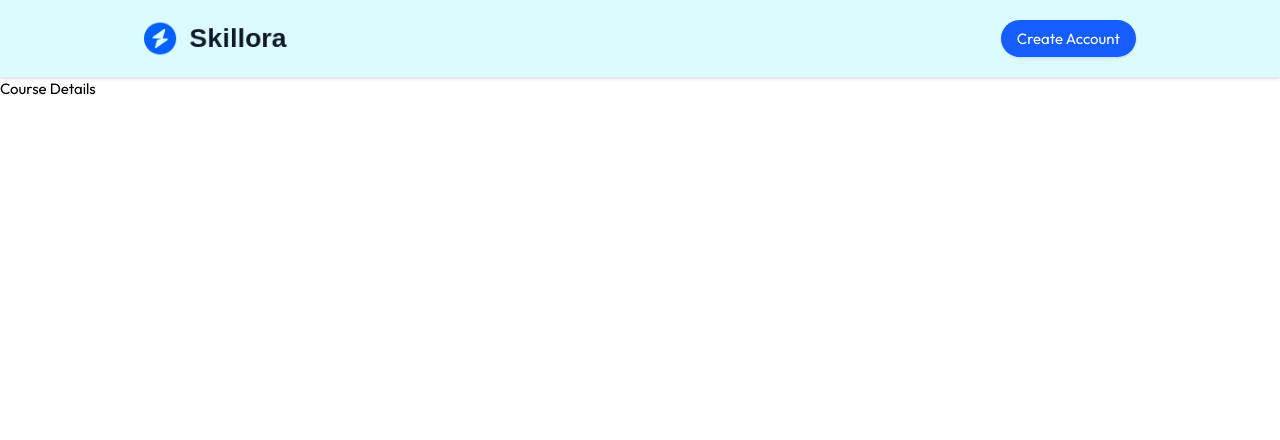
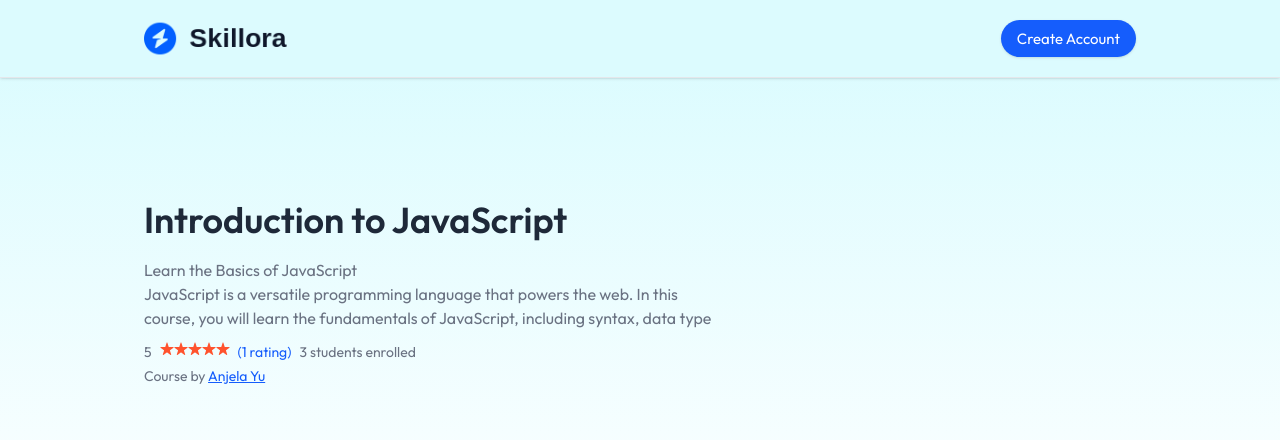
Before and after one commit to HarithaGeemal/React-LMS-System, a React (Vite) app in the folder frontend/: page /course/605c72efb3f1c2b1f8e4e1a1 in a window 1280 px wide. Shown: the top 440 px of the page. Built offline with nearby package versions, Linux system fonts and the light colour scheme; no server answers.

Commit message:
Added styles on course details page

```diff
--- a/frontend/src/components/student/CourseCard.jsx
+++ b/frontend/src/components/student/CourseCard.jsx
@@ -13,7 +13,7 @@ const CourseCard = ({ course }) => {
             <img className="w-full" src={course.courseThumbnail} alt="" />
             <div className="p-3 text-left">
                 <h3 className="text-base font-semibold">{course.courseTitle}</h3>
-                <p className="text-gray-500">{course.educator.name}</p>
+                <p className="text-gray-500">Anjela yu</p>
 
                 <div className="flex item-center space-x-2">
                     <p>{calculateRating(course)}</p>
--- a/frontend/src/pages/student/CourseDetails.jsx
+++ b/frontend/src/pages/student/CourseDetails.jsx
@@ -1,11 +1,71 @@
-import React from 'react';
+import React, { use } from 'react';
+import { useContext, useEffect, useState } from 'react';
+import { AppContext } from '../../context/AppContext';
+import { useParams } from 'react-router-dom';
+import Loading from '../../components/student/Loading';
+import Footer from '../../components/student/Footer';
+import { assets } from '../../assets/assets';
 
 const CourseDetails = () => {
-    return (
-        <div>
-            <h1>Course Details</h1>
-        </div>
-    )
+
+    const { id } = useParams();
+    const [courseData, setCourseData] = useState(null);
+
+    const { allCourses,calculateRating } = useContext(AppContext);
+
+    const fetchCourseData = async () => {
+        const Findcourse = allCourses.find(course => course._id === id);
+        setCourseData(Findcourse);
+    }
+
+    useEffect(() => {
+        if (!allCourses || allCourses.length === 0) return;
+
+        const foundCourse = allCourses.find(
+            course => String(course._id) === String(id)
+        );
+
+        setCourseData(foundCourse || null);
+
+    }, [allCourses, id])
+
+    return courseData ? (
+        <>
+            <div className='flex md:flex-row flex-col-reverse gap-10 relative items-start
+        justify-between md:px-36 px-8 md:pt-30 pt-20 text-left'>
+
+                <div className='absolute top-0 left-0 w-full h-section-height z-1
+            bg-gradient-to-b from-cyan-100/70'></div>
+
+                {/* left collumn */}
+                <div className='max-w-xl z-10 text-gray-500'>
+                    <h1 className='md:text-course-details-heading-large text-course-details-heading-small font-semibold text-gray-800'>{courseData.courseTitle}</h1>
+                    <p className='pt-4 md:text-base text-sm'
+                        dangerouslySetInnerHTML={{ __html: courseData.courseDescription.slice(0, 200) }}>
+                    </p>
+
+                    {/* review and rating */}
+
+                    <div className="flex item-center space-x-2 pt-3 pb-1 text-sm">
+                        <p>{calculateRating(courseData)}</p>
+
+                        <div className="flex">
+                            {[...Array(5)].map((_, i) => (
+                                <img className="w-3.5 h-3.5" key={i} src={i < Math.floor(calculateRating(courseData)) ? assets.star : assets.star_blank} alt="star" />
+                            ))}
+                        </div>
+                        <p className="text-blue-600">({courseData.courseRatings.length} {courseData.courseRatings.length > 1 ? 'ratings' : 'rating'})</p>
+                        <p> {courseData.enrolledStudents.length} {courseData.enrolledStudents.length>1 ? 'students' : 'student'} enrolled</p>
+                    </div>
+
+                    <p className='text-sm'>Course by <span className='text-blue-600 underline'>Anjela Yu</span></p>
+
+                    {/* right collumn */}
+                    <div></div>
+                </div>
+            </div>
+        </>
+    ) : <Loading />
 }
 
 export default CourseDetails
--- a/frontend/src/pages/student/CoursesList.jsx
+++ b/frontend/src/pages/student/CoursesList.jsx
@@ -5,6 +5,7 @@ import SearchBar from "../../components/student/SearchBar";
 import CourseCard from "../../components/student/CourseCard"
 import { useParams } from 'react-router-dom';
 import { assets } from '../../assets/assets';
+import Footer from '../../components/student/Footer';
 
 const CoursesList = () => {
 
@@ -68,6 +69,7 @@ const CoursesList = () => {
                     </div>
                 )}
             </div>
+            <Footer/>
         </>
     )
 }
--- a/frontend/tailwind.config.cjs
+++ b/frontend/tailwind.config.cjs
@@ -16,6 +16,9 @@ module.exports = {
 
             gridTemplateColumns:{
                 "auto": "repeat(auto-fit, minmax(200px, 1fr))"
+            },
+            spacing:{
+                'section-height' : '500px',
             }
         },
     },
```
